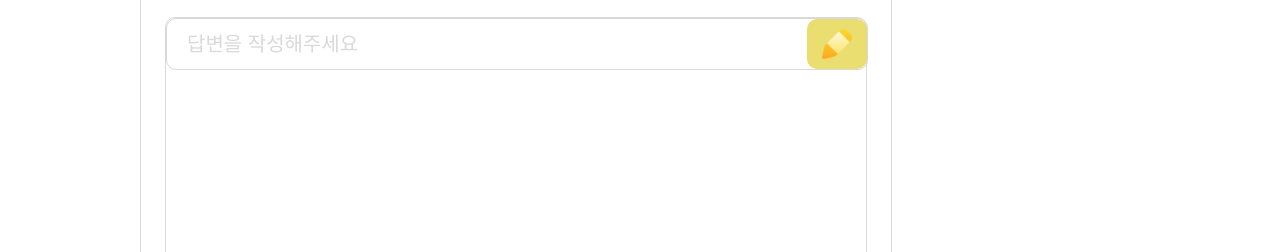
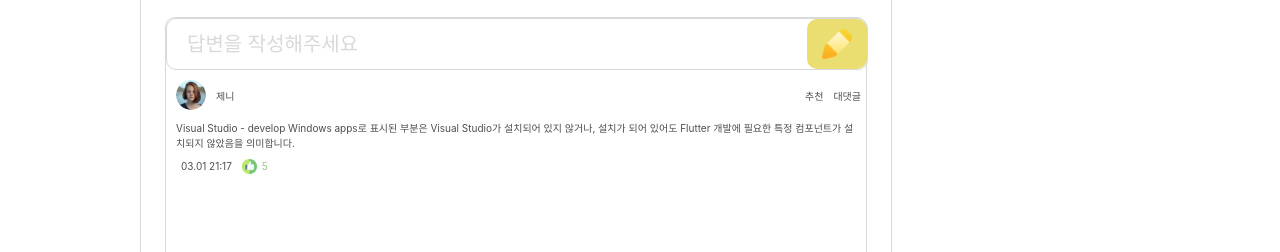
Before and after one commit to project-owls/OwlsFront, a React (Create React App) app: page /postPage in a window 1280 px wide. Shown: the part 675-927 px from the top of the page. Built offline with nearby package versions, Linux system fonts and the light colour scheme; no server answers.

Commit message:
Feat:comment

```diff
--- /dev/null
+++ b/src/components/postPage/comment/comment.tsx
@@ -0,0 +1,40 @@
+import React from 'react';
+import styles from './style';
+
+import profileImage from '../../../images/postPage/profileImage.png';
+import Likes from '../../../images/postPage/likes.png';
+
+const Comment: React.FC = () => {
+  return (
+    <styles.Container>
+      <styles.Top>
+        <styles.Top>
+          <styles.ProfileImg src={profileImage} />
+          <styles.ID>제니</styles.ID>
+        </styles.Top>
+        <styles.Top>
+          <styles.Text color={'#4E4E4E'} cursor={true}>
+            추천
+          </styles.Text>
+          <styles.Text color={'#4E4E4E'} cursor={true}>
+            대댓글
+          </styles.Text>
+        </styles.Top>
+      </styles.Top>
+      <styles.Content>
+        Visual Studio - develop Windows apps로 표시된 부분은 Visual Studio가
+        설치되어 있지 않거나, 설치가 되어 있어도 Flutter 개발에 필요한 특정
+        컴포넌트가 설치되지 않았음을 의미합니다.
+      </styles.Content>
+      <styles.Bottom>
+        <styles.Text color={'#4E4E4E'}>03.01 21:17</styles.Text>
+        <styles.Likes src={Likes} />
+        <styles.Text color={'#A0C586'} cursor={true}>
+          5
+        </styles.Text>
+      </styles.Bottom>
+    </styles.Container>
+  );
+};
+
+export default Comment;
--- /dev/null
+++ b/src/components/postPage/comment/style.ts
@@ -0,0 +1,59 @@
+import styled from 'styled-components';
+interface ColorProps {
+  color: string;
+  cursor?: boolean;
+}
+const styles = {
+  Container: styled.div`
+    position: relative;
+    top: 0;
+
+    width: 700px;
+  `,
+  Top: styled.div`
+    display: flex;
+    justify-content: space-between;
+    align-items: center;
+  `,
+  ProfileImg: styled.img`
+    padding: 10px;
+    width: 30px;
+    height: 30px;
+    border-radius: 50px;
+    cursor: pointer;
+  `,
+  ID: styled.p`
+    color: #4e4e4e;
+    font-size: 10px;
+    cursor: pointer;
+  `,
+  Text: styled.p<ColorProps>`
+    color: ${({ color }) => color};
+    font-size: 10px;
+    padding: 0 5px;
+    cursor: ${({ cursor }) => (cursor ? 'pointer' : 'default')};
+  `,
+  Content: styled.p`
+    position: relative;
+    top: -10px;
+    color: #4e4e4e;
+    font-size: 10px;
+    padding: 0 10px;
+  `,
+  Bottom: styled.div`
+    position: relative;
+    top: -20px;
+
+    display: flex;
+    align-items: center;
+    padding: 0 10px;
+  `,
+  Likes: styled.img`
+    width: 15px;
+    height: 15px;
+    margin-left: 5px;
+    cursor: pointer;
+  `,
+};
+
+export default styles;
--- a/src/components/postPage/commentBox/commentBox.tsx
+++ b/src/components/postPage/commentBox/commentBox.tsx
@@ -1,6 +1,8 @@
 import React from 'react';
 import styles from './styles';
 import Pencil from '../../../images/boardPage/pencil.png';
+import Comment from '../comment/comment';
+
 const CommentBox: React.FC = () => {
   return (
     <styles.Container>
@@ -10,6 +12,7 @@ const CommentBox: React.FC = () => {
           <styles.Pencil src={Pencil} />
         </styles.WriteButton>
       </styles.WriteCommentContainer>
+      <Comment />
     </styles.Container>
   );
 };
--- a/src/components/postPage/commentBox/styles.ts
+++ b/src/components/postPage/commentBox/styles.ts
@@ -64,10 +64,10 @@ const styles = {
     padding: 30px;
   `,
   IconContainer: styled.div`
-    display: flex;r;
+    display: flex;
     align-items: center;
 
-    padding:0 30px;
+    padding: 0 30px;
   `,
   IconImage: styled.img`
     width: 20px;
```
Also changed, not shown: src/images/postPage/profileImage.png (added).
